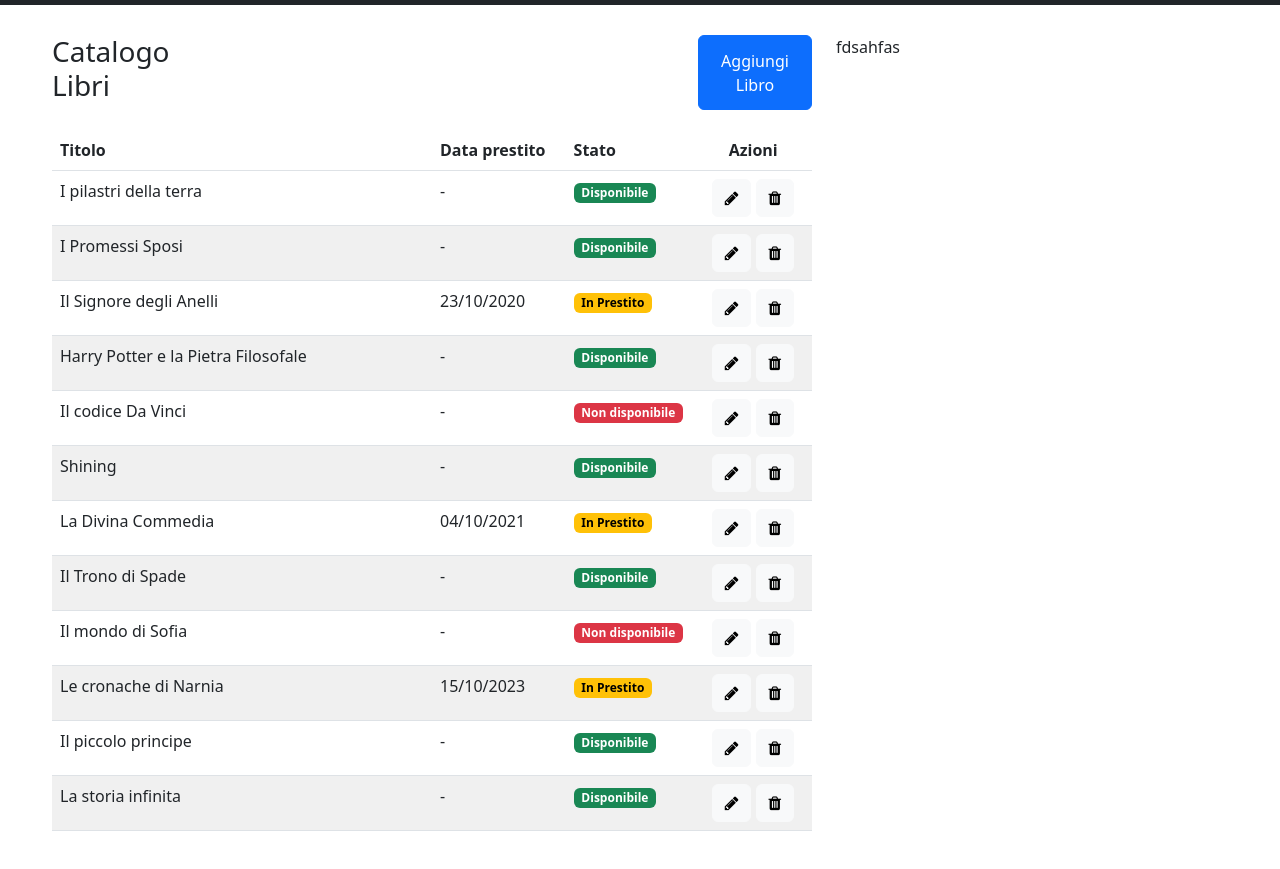
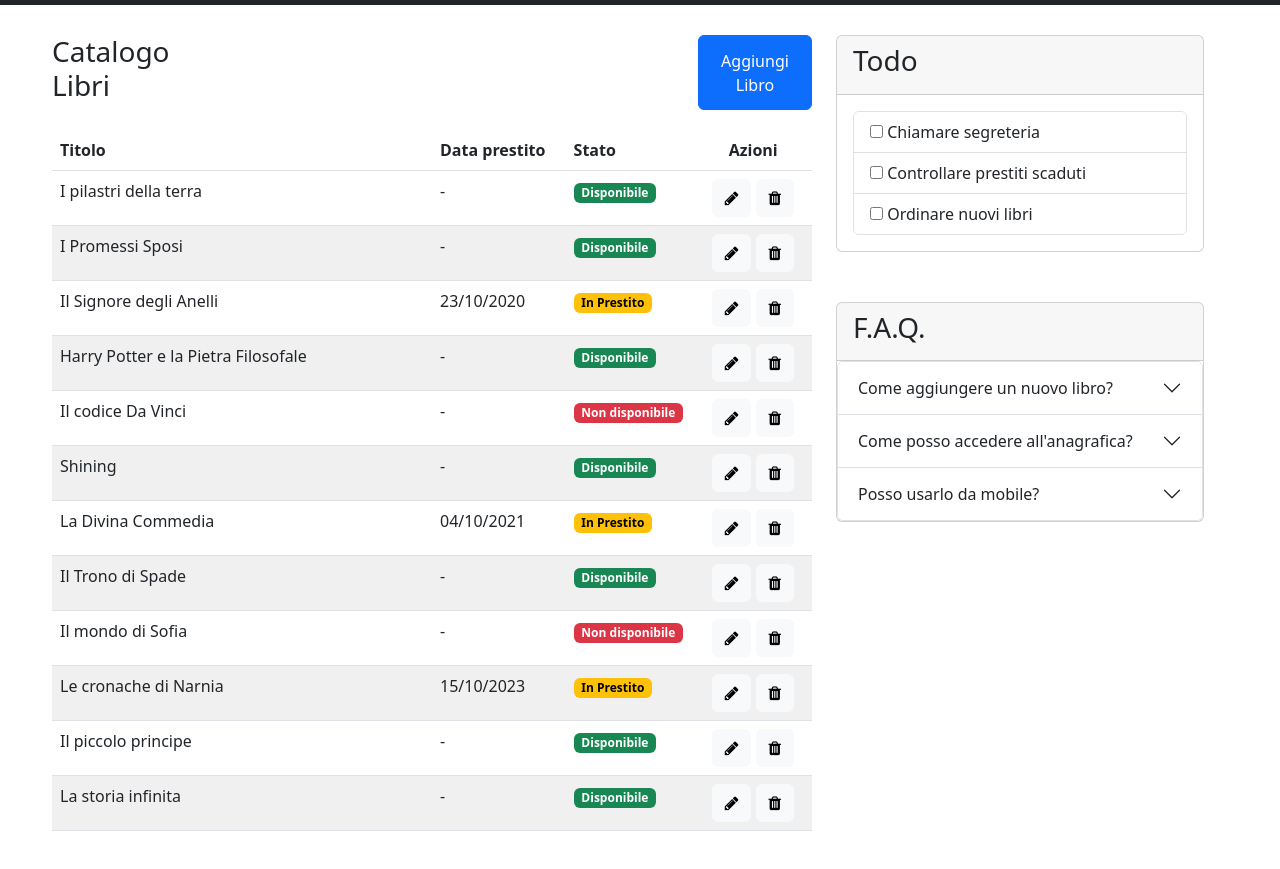
Before and after one commit to luigilalo/html-css-bootstrap-dashboard, a plain HTML site: page index.html in a window 1280 px wide. Shown: the part 71-940 px from the top of the page. Drawn offline with nearby package versions, Linux system fonts and the light colour scheme.

Commit message:
Project Ended

```diff
--- a/css/style.css
+++ b/css/style.css
@@ -28,3 +28,5 @@ table {
   }
 
   .titletable {width: 50%}
+
+  .faq {margin-top:50px}
--- a/index.html
+++ b/index.html
@@ -29,11 +29,12 @@
                       </div>
                       <div class="col-2">
                         <div class="input-group">
-                          <input type="search" class="form-control rounded" placeholder="Search" aria-label="Search" aria-describedby="search-addon" />
+                          <input type="search" class="form-control rounded" placeholder="Search" aria-label="Search"/>
                           <button type="button" class="btn btn-outline-primary">Cerca</button>
                       </div>
                     </div>
                 </div>
+            </nav>
                            </header>
 
     <main>
@@ -81,7 +82,7 @@
                     </td>
                   </tr>
                   <tr class="even">
-                    <td classs="titletable">Harry Potter e la Pietra Filosofale</td>
+                    <td class="titletable">Harry Potter e la Pietra Filosofale</td>
                     <td>-</td>
                     <td><span class="badge text-bg-success">Disponibile</span></td>
                     <td class="actions">
@@ -164,12 +165,63 @@
                 </tbody>
               </table>
               </div>
+
         </div>
 <div class="col-4 sx-col">
-    fdsahfas
-</div>
-</div>
-
+                       <div class="card">
+                        <div class="card-header">
+                            <h3 class="card-title">Todo</h3>
+                        </div>
+                        <div class="card my-3 mx-3 border borde-2">
+                            <ul class="list-group list-group-flush">
+                                <li class="list-group-item">
+                                    <input type="checkbox" class="checkbox"> Chiamare segreteria
+                                </li>
+                                <li class="list-group-item">
+                                    <input type="checkbox" class="checkbox"> Controllare prestiti scaduti
+                                </li>
+                                <li class="list-group-item">
+                                    <input type="checkbox" class="checkbox"> Ordinare nuovi libri
+                                </li>
+                            </ul>
+                        </div>
+                    </div>
+                    <div class="card faq">
+                        <div class="card-header">
+                            <h3 class="card-title">F.A.Q.</h3>
+                        </div>
+                    <div class="accordion" id="accordionExample">
+                        <div class="accordion-item">
+                          <h2 class="accordion-header">
+                            <button class="accordion-button collapsed" type="button" data-bs-toggle="collapse" data-bs-target="#collapseOne" aria-expanded="false" aria-controls="collapseOne">
+                              Come aggiungere un nuovo libro?
+                            </button>
+                          </h2>
+                          <div id="collapseOne" class="accordion-collapse collapse show" data-bs-parent="#accordionExample">
+                          </div>
+                        </div>
+                        <div class="accordion-item">
+                          <h2 class="accordion-header">
+                            <button class="accordion-button collapsed" type="button" data-bs-toggle="collapse" data-bs-target="#collapseTwo" aria-expanded="false" aria-controls="collapseTwo">
+                            Come posso accedere all'anagrafica?
+                            </button>
+                          </h2>
+                          <div id="collapseTwo" class="accordion-collapse collapse" data-bs-parent="#accordionExample">
+                          </div>
+                        </div>
+                        <div class="accordion-item">
+                          <h2 class="accordion-header">
+                            <button class="accordion-button collapsed" type="button" data-bs-toggle="collapse" data-bs-target="#collapseThree" aria-expanded="false" aria-controls="collapseThree">
+                              Posso usarlo da mobile?
+                            </button>
+                          </h2>
+                          <div id="collapseThree" class="accordion-collapse collapse" data-bs-parent="#accordionExample">
+                          </div>
+                        </div>
+                      </div>
+                      </div>
+        </div>
+        </div>
 
     </main>
 
```
